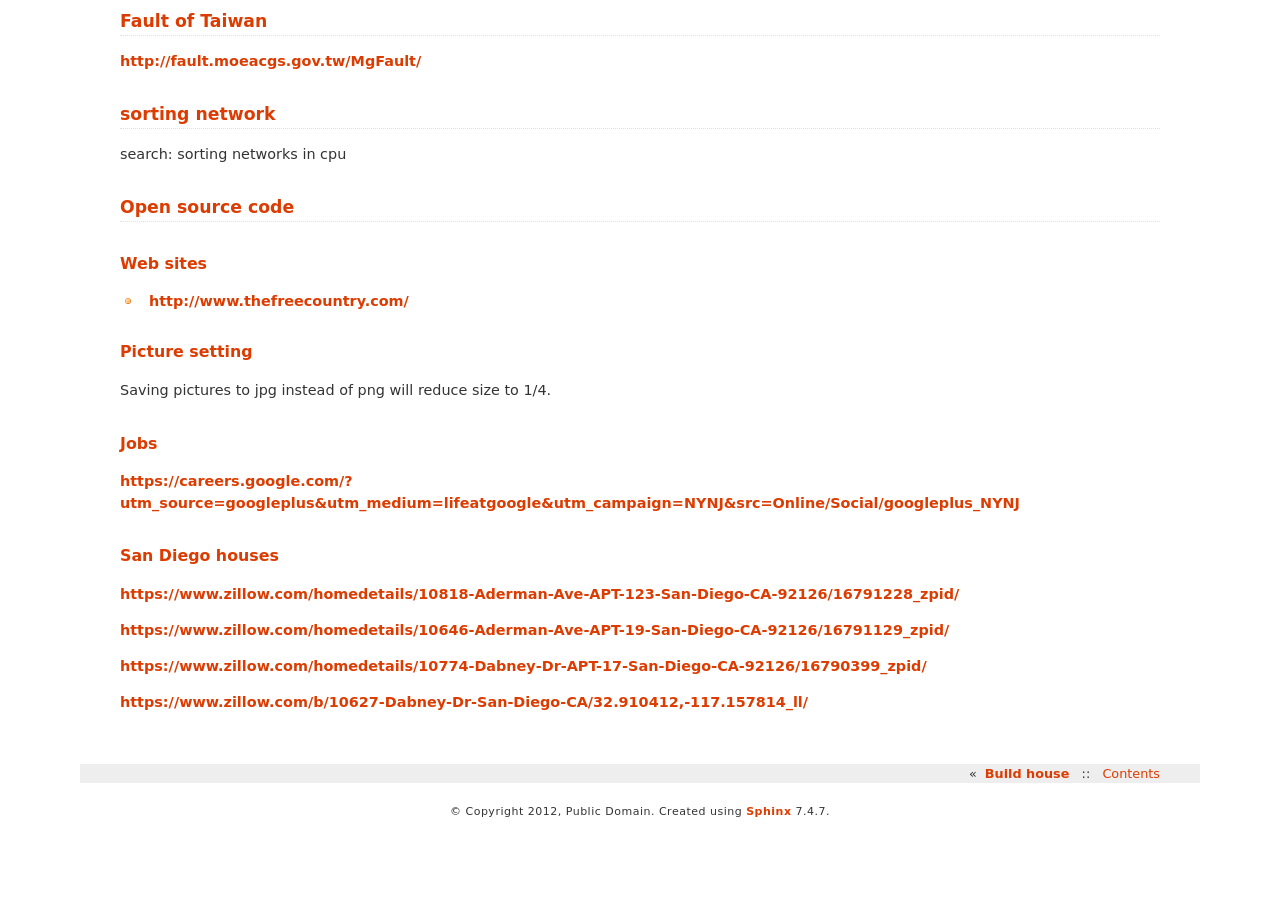
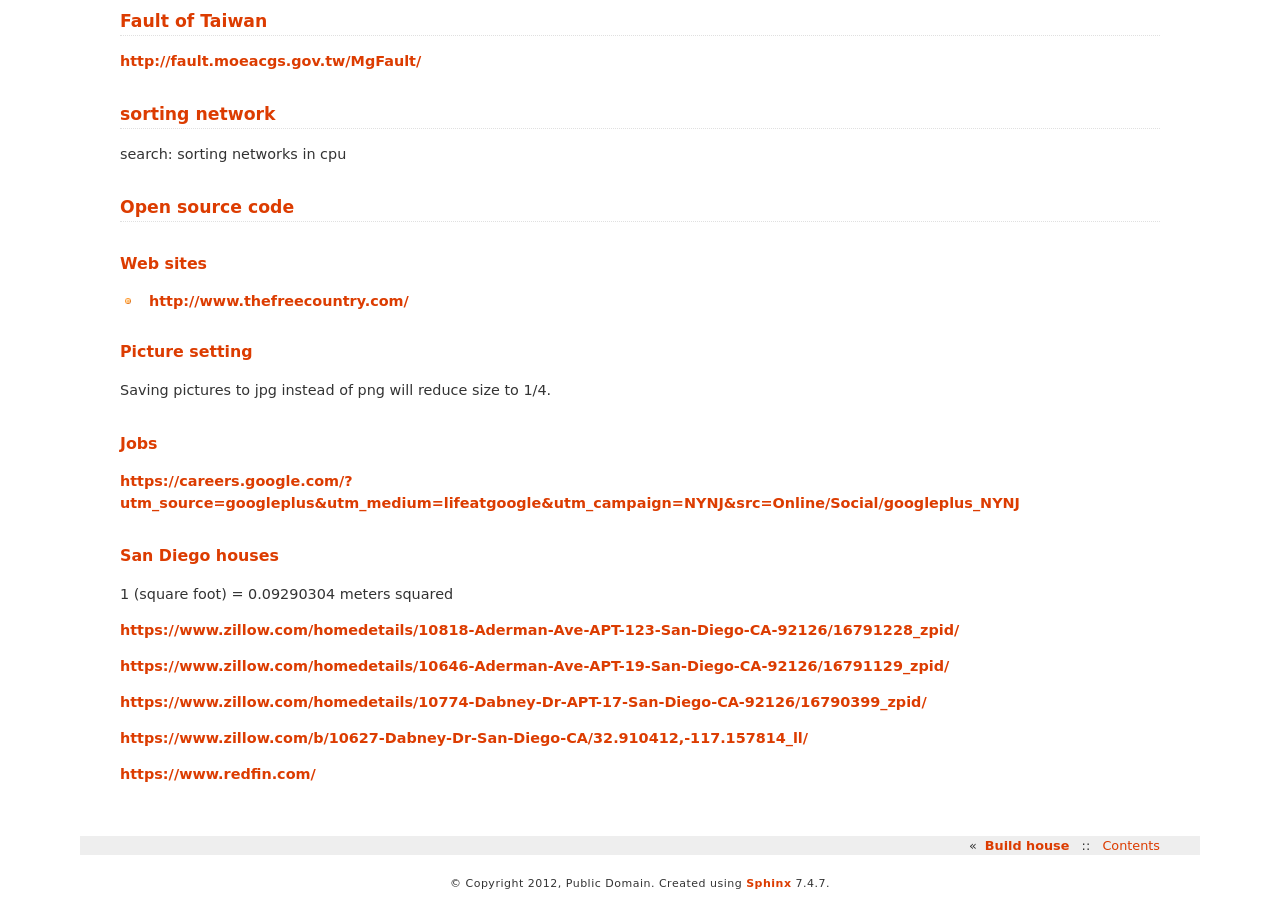
Before and after one commit to Jonathan2251/wr, a Sphinx documentation site: the page built from source/note.rst, in a window 1280 px wide and 900 px high, scrolled down 2446 px. Built offline with Sphinx 7.4.7, drawn with Linux system fonts in a browser that asks for light colours; before the commit the page ends 3274 px from its top, so only the background shows below that.

Commit message:
house note

```diff
--- a/source/note.rst
+++ b/source/note.rst
@@ -142,6 +142,9 @@ https://careers.google.com/?utm_source=googleplus&utm_medium=lifeatgoogle&utm_ca
 San Diego houses
 ~~~~~~~~~~~~~~~~
 
+1 (square foot) =
+0.09290304 meters squared
+
 https://www.zillow.com/homedetails/10818-Aderman-Ave-APT-123-San-Diego-CA-92126/16791228_zpid/
 
 https://www.zillow.com/homedetails/10646-Aderman-Ave-APT-19-San-Diego-CA-92126/16791129_zpid/
@@ -149,3 +152,6 @@ https://www.zillow.com/homedetails/10646-Aderman-Ave-APT-19-San-Diego-CA-92126/1
 https://www.zillow.com/homedetails/10774-Dabney-Dr-APT-17-San-Diego-CA-92126/16790399_zpid/
 
 https://www.zillow.com/b/10627-Dabney-Dr-San-Diego-CA/32.910412,-117.157814_ll/
+
+
+https://www.redfin.com/
```
